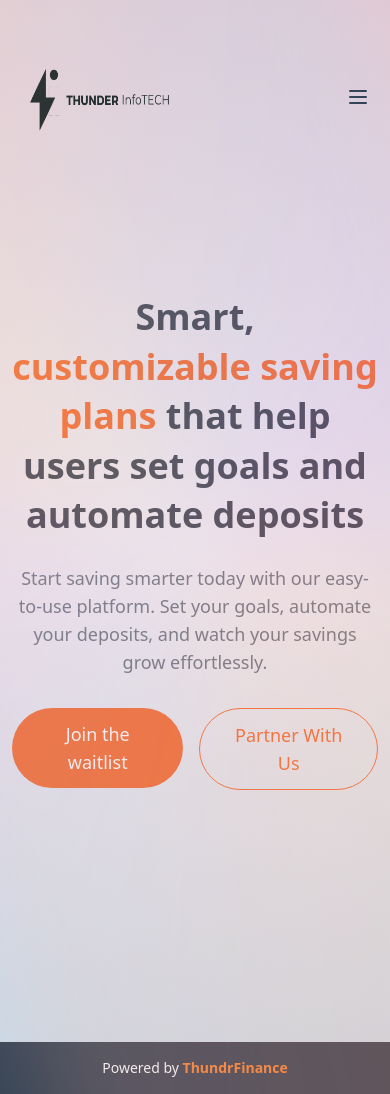
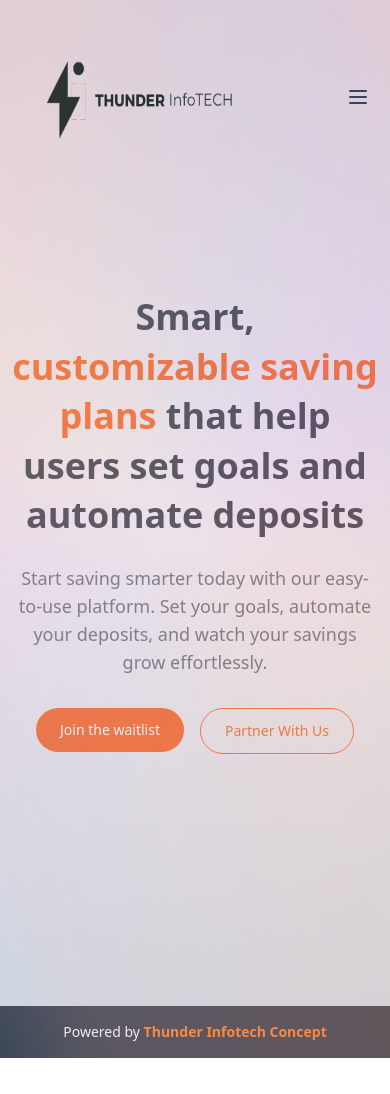
Before and after one commit to HauwaSalihu/thunder, a React (Vite) app: page / in a window 390 px wide. After the commit the page ends 1058 px from the top, so only its background shows below. Built offline with nearby package versions, Linux system fonts and the light colour scheme.

Commit message:
responsiveness fix

```diff
--- a/src/components/Footer.jsx
+++ b/src/components/Footer.jsx
@@ -4,7 +4,7 @@ function Footer() {
   return (
     <footer className='w-full  bg-gray-900 text-white py-4 flex items-center justify-center'>
       <p className='text-sm'>
-        Powered by <span className='font-bold text-orange-500'>ThundrFinance</span>
+        Powered by <span className='font-bold text-orange-500'>Thunder Infotech Concept</span>
       </p>
     </footer>
   )
--- a/src/components/Header.jsx
+++ b/src/components/Header.jsx
@@ -13,7 +13,7 @@ function Header() {
 
     <nav className="relative flex items-center justify-between m-5 h-40 text-gray-800">
       <NavLink to="/">
-        <img src="thnder.png" alt="Logo" className="lg:h-100 -mx-10 h-80" />
+        <img src="thnder.png" alt="Logo" className="lg:h-120 -mx-10 h-100" />
       </NavLink>
       {/* Desktop Navigation */}
       <ul className="hidden md:flex gap-10 text-lg font-semibold">
--- a/src/components/Hero.jsx
+++ b/src/components/Hero.jsx
@@ -11,14 +11,14 @@ function Hero() {
         </p>
         <div className='mt-8 flex gap-4'>
            <NavLink to={"https://forms.gle/JnSNWv9WQdM8Fzbn6"} target='_blank'>
-          <button className='bg-orange-600 text-white py-3 px-6 rounded-full text-lg font-medium hover:bg-orange-700 transition'>
+          <button className='bg-orange-600 text-white py-3 px-6 rounded-full text-sm lg:text-lg font-medium hover:bg-orange-700 transition'>
 
             Join the waitlist
           </button>
            </NavLink>
           <NavLink to={"/contact"}>
 
-          <button className='border border-orange-600 text-orange-600 py-3 px-6 rounded-full text-lg font-medium hover:bg-orange-100 transition'>
+          <button className='border border-orange-600 text-orange-600 py-3 px-6 rounded-full text-sm lg:text-lg font-medium hover:bg-orange-100 transition'>
             Partner With Us
           </button>
           </NavLink>
```
